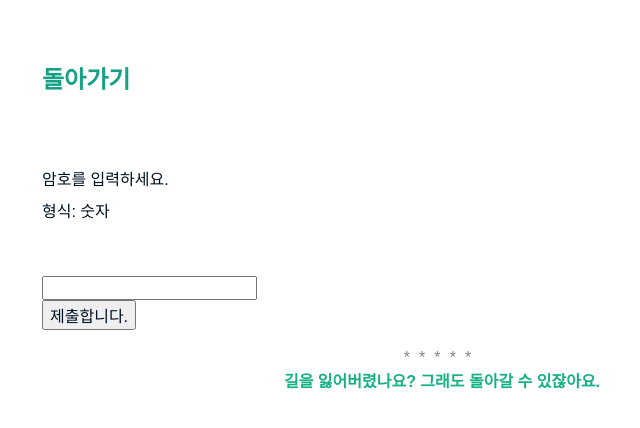
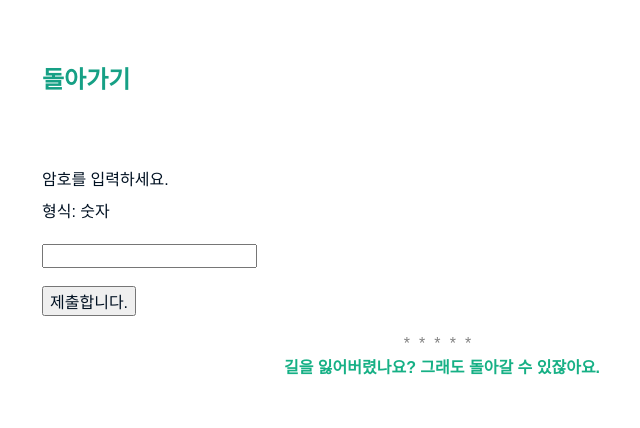
Before and after one commit to seil0224/seil0224.github.io, a Jekyll site: the page built from labyrinth/penetrate.md, in a window 1280 px wide. Shown: the top 428 px of the page, without its empty margins (198-838 px from the left). Built offline with Jekyll 4.4.1, drawn with Linux system fonts in a browser that asks for light colours; some web fonts are replaced.

Commit message:
Update penetrate.md

```diff
--- a/labyrinth/penetrate.md
+++ b/labyrinth/penetrate.md
@@ -6,10 +6,10 @@ sitemap:
 
 <p>
 암호를 입력하세요. <br>
-형식: 숫자 <br><br>
+형식: 숫자 <br>
 
   <form action = 'answer1.php' method="post" autocomplete='off'>
-    <input id = 'passcode' type='text' required><br>
+    <input id = 'passcode' type='text' required><br><br>
     <input type = 'submit' value = '제출합니다.'>
   </form>
 </p>
```
